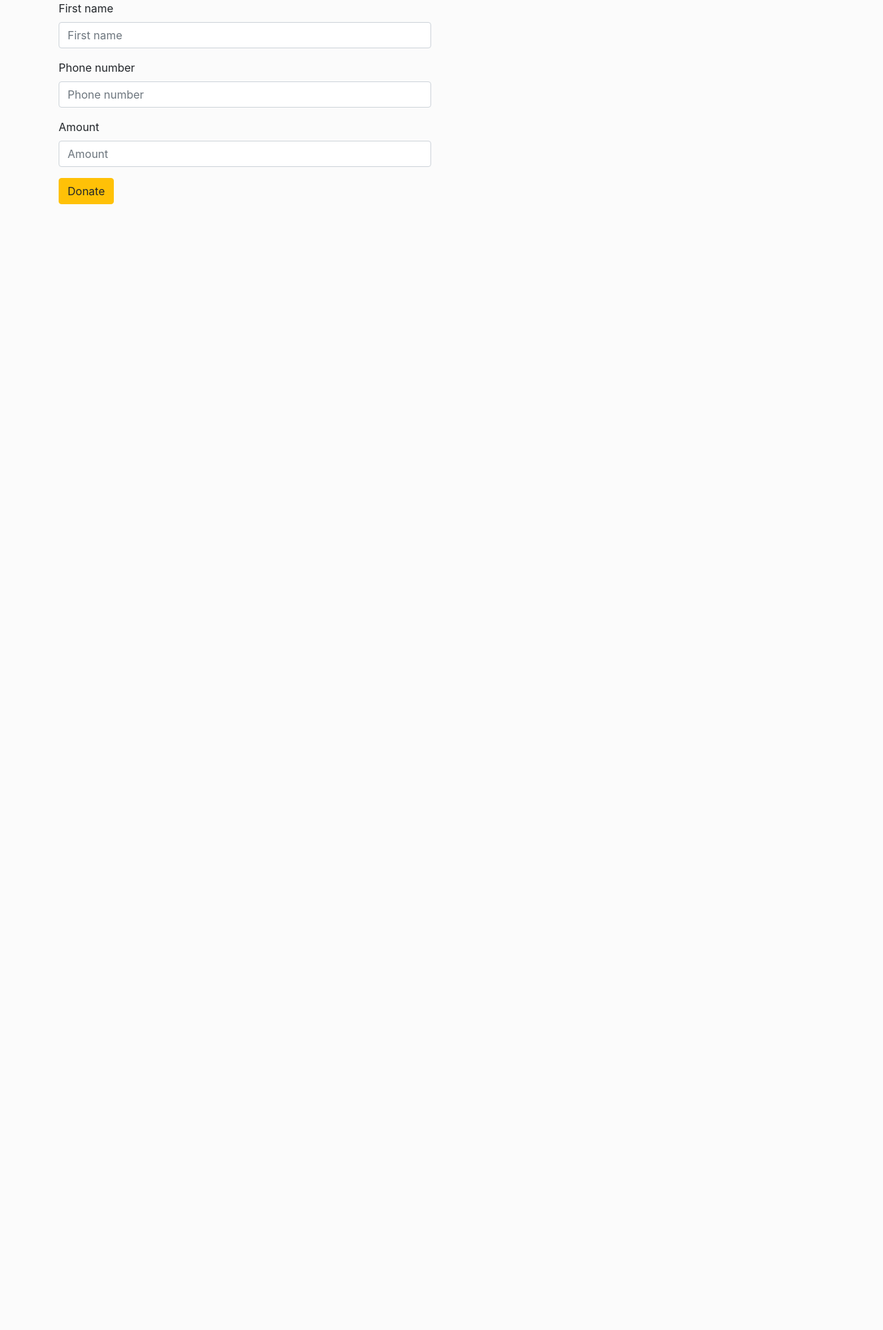
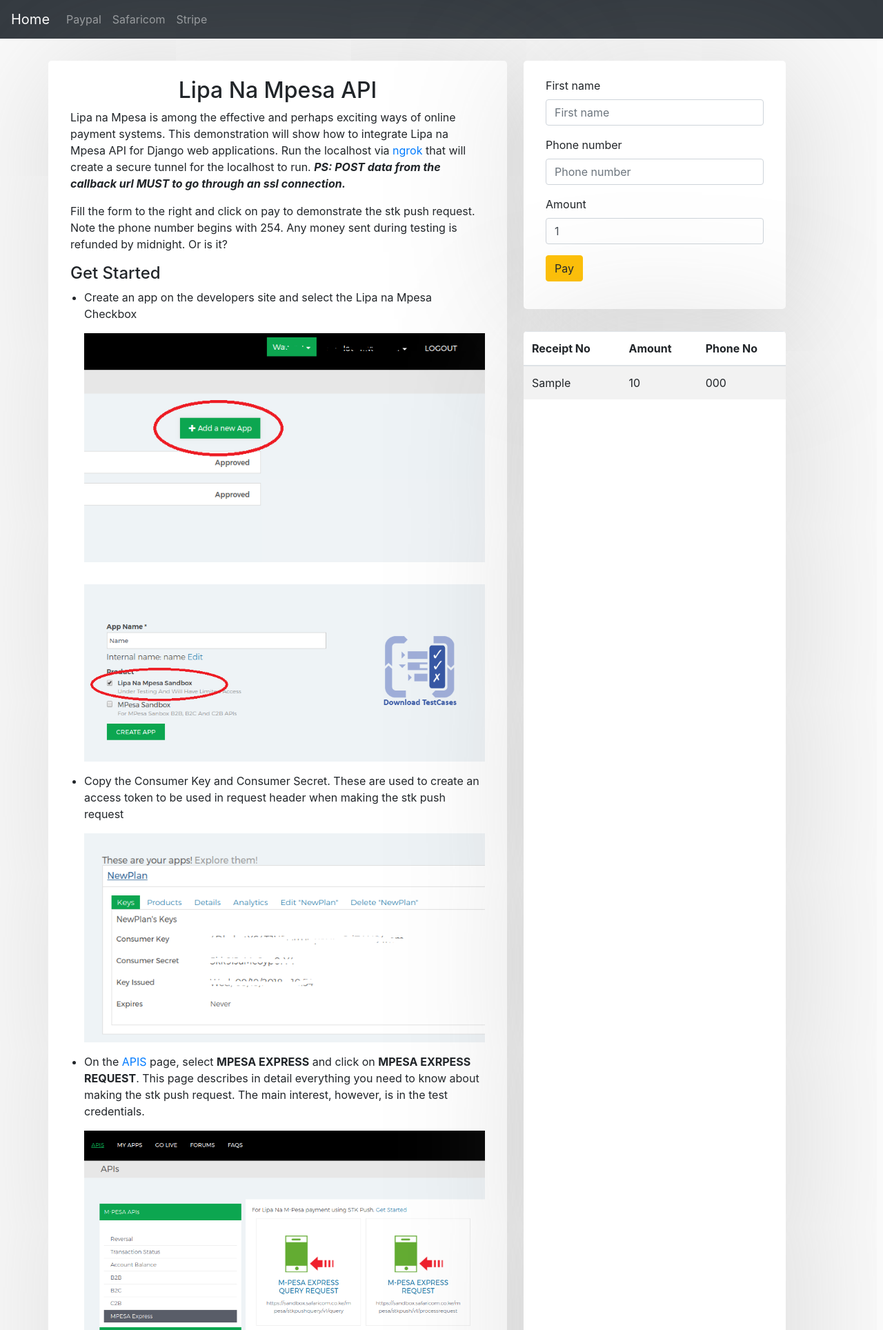
Before and after one commit to DevWaweru/PaymentSolutions, a Django app: page /safaricom/ in a window 1280 px wide. Shown: the top 1928 px of the page at 69% size. Before the commit the page ends 296 px from the top, so only its background shows below. Run offline with Django 3.2, Linux system fonts and the light colour scheme; tables that the repository leaves empty hold one stand-in row (values such as "Sample post"); some libraries are stand-ins or nearby versions.

Commit message:
- Add till number to settings and env file - Add successful and unsuccessful transfer tables to the database - Add verify payment function to handle the callback url and add information to database

```diff
--- a/paypal/settings.py
+++ b/paypal/settings.py
@@ -16,7 +16,7 @@ SECRET_KEY = config('SECRET_KEY')
 # SECURITY WARNING: don't run with debug turned on in production!
 DEBUG = config('DEBUG', default=False, cast=bool)
 
-ALLOWED_HOSTS = ['192.168.100.15', 'localhost', '127.0.0.1', '.herokuapp.com']
+ALLOWED_HOSTS = ['192.168.100.15', 'localhost', '127.0.0.1', '.herokuapp.com', '.ngrok.io']
 
 # Activation period of user account
 ACCOUNT_ACTIVATION_DAYS = 2
@@ -154,3 +154,4 @@ ACCESS_TOKEN=config('ACCESS_TOKEN')
 INITIATOR_PASS = config('INITIATOR_PASS')
 CONSUMER_KEY=config('CONSUMER_KEY')
 CONSUMER_SECRET=config('CONSUMER_SECRET')
+TILL_NO=config('TILL_NO')
--- a/safaricom/admin.py
+++ b/safaricom/admin.py
@@ -1,5 +1,7 @@
 from django.contrib import admin
-from .models import MpesaPayment
+from .models import MpesaPayment, SuccessfulTransfer, UnsuccessfulTransfer
 
 # Register your models here.
 admin.site.register(MpesaPayment)
+admin.site.register(SuccessfulTransfer)
+admin.site.register(UnsuccessfulTransfer)
--- a/safaricom/views.py
+++ b/safaricom/views.py
@@ -1,11 +1,11 @@
 from django.shortcuts import render
-import requests
+import requests, json
 from django.conf import settings
 from datetime import datetime
 from base64 import b64encode
 from .credentials import get_access_token, get_response, verify_response
 from django.http import JsonResponse, HttpResponse
-from .models import MpesaPayment
+from .models import MpesaPayment, SuccessfulTransfer, UnsuccessfulTransfer
 from .forms import PaymentForm
 from django.views.decorators.csrf import csrf_exempt
 
@@ -27,17 +27,18 @@ def create_time():
 def safaricom(request):
     title = 'Safaricom'
     payment_form = PaymentForm()
-    # print(dir(request))
+    transactions = SuccessfulTransfer.all_transactions()
+
     return render(request, 'safaricom/mpesa.html',{
         'title':title,
         'form':payment_form,
+        'transactions':transactions,
     })
 
 def create_payment(request):
     f_name = request.POST.get('first_name')
     p_number = request.POST.get('phone_number')
     amount = request.POST.get('amount')
-    print(request.POST)
     new_payment = MpesaPayment(first_name=f_name, phone_number=p_number, amount=amount)
     new_payment.save()
 
@@ -48,40 +49,41 @@ def create_payment(request):
     api_url = "https://sandbox.safaricom.co.ke/mpesa/stkpush/v1/processrequest"
     headers = {"Authorization": f"Bearer {access_token}"}
     request = {
-        "BusinessShortCode": "174379",
-        "Password": (b64encode(f'{174379}{settings.INITIATOR_PASS}{create_time()}'.encode('ascii'))).decode('ascii'),
+        "BusinessShortCode": settings.TILL_NO,
+        "Password": (b64encode(f'{settings.TILL_NO}{settings.INITIATOR_PASS}{create_time()}'.encode('ascii'))).decode('ascii'),
         "Timestamp": create_time(),
         "TransactionType": "CustomerPayBillOnline",
         "Amount": amount,
         "PartyA": p_number,
-        "PartyB": "174379",
+        "PartyB": settings.TILL_NO,
         "PhoneNumber": p_number,
-        "CallBackURL": "https://payments-solutions.herokuapp.com/safaricom/verify_payment/",
+        "CallBackURL": f"https://{request.get_host()}/safaricom/verify_payment/",
         "AccountReference": "NewPlan",
         "TransactionDesc": "Thank you"
     }
     response = get_response(api_url, request, headers)
     print (response.text)
-    # print((b64encode(f'{174379}{settings.INITIATOR_PASS}{time_stamp}'.encode('ascii'))).decode('ascii'))
-    # return redirect('verify_payment')
-    return JsonResponse({'success':f'{response.text}'})
+
+    return JsonResponse({'success':'SUccess'})
 
 @csrf_exempt
 def verify_payment(request):
-    print(request.META.get('HTTP_X_FORWARDED_FOR'))
-    # print(request.META)
-    data = requests.get(request).json()['hooks']
-    print(data)
-    # access_token = "Access-Token"
-    # api_url = "https://sandbox.safaricom.co.ke/mpesa/stkpushquery/v1/query"
-    # headers = {"Authorization": f"Bearer {access_token}"}
-    # request = { "BusinessShortCode": "174379" ,
-    #         "Password": (b64encode(f'{174379}{settings.INITIATOR_PASS}{create_time()}'.encode('ascii'))).decode('ascii'),
-    #         "Timestamp": create_time(),
-    #         "CheckoutRequestID": "ws_CO_DMZ_79608579_20092018190450068"
-    # }
+    raw_data = request.body.decode('utf-8')
+    data = json.loads(raw_data)
+    result_code = data['Body']['stkCallback']['ResultCode']
+    merchant_request_id = data['Body']['stkCallback']['MerchantRequestID']
+    checkout_request_id = data['Body']['stkCallback']['CheckoutRequestID']
+    # entry to database
+    if result_code == 0:
+        amount = data['Body']['stkCallback']['CallbackMetadata']['Item'][0]['Value']
+        receipt_no = data['Body']['stkCallback']['CallbackMetadata']['Item'][1]['Value']
+        transaction_date = data['Body']['stkCallback']['CallbackMetadata']['Item'][3]['Value']
+        phone_number = data['Body']['stkCallback']['CallbackMetadata']['Item'][4]['Value']
+        success_transfer = SuccessfulTransfer(merchant_id=merchant_request_id, checkout_request_id=checkout_request_id, result_code=result_code, mpesa_receipt_no=receipt_no, amount=amount, transaction_date=transaction_date,phone_number=phone_number)
+        success_transfer.save()
+    else:
+        description = data['Body']['stkCallback']['ResultDesc']
+        fail_transfer = UnsuccessfulTransfer(merchant_id=merchant_request_id, checkout_request_id=checkout_request_id, result_code=result_code, result_description=description)
+        fail_transfer.save()
 
-    # response = verify_response(api_url, request, headers)
-
-    # print (response.text)
-    return JsonResponse(request.POST)
+    return HttpResponse(request.body.decode('utf-8'))
--- a/static/css/main.css
+++ b/static/css/main.css
@@ -25,6 +25,7 @@ body {
     border-color: #007bff00;
     width: 12rem;
 }
+
 .btn-primary:hover {
     border-radius: 2px;
     color: #fff;
@@ -33,3 +34,37 @@ body {
     border-color: #007bff00;
     width: 12rem;
 }
+
+.texts {
+    padding: 1.5rem 2rem;
+    background: white;
+    border-radius: 5px;
+    /* border: 1px solid #8d8d8d94; */
+    box-shadow: 11px 12px 203px 3px #8080804f;
+    margin-bottom: 2rem;
+}
+
+.top {
+    margin-top: 2rem;
+}
+
+.img-demo {
+    width: 100%;
+    margin: 1rem 0;
+}
+
+.texts.results {
+    padding: 0;
+}
+
+a:hover {
+    text-decoration: none;
+}
+
+@media(min-width:765px) {
+    .texts.results {
+        padding: 0;
+        height: 141.5rem;
+        overflow-y: scroll;
+    }
+}
--- /dev/null
+++ b/static/js/scripts.js
@@ -0,0 +1,2 @@
+$(document).ready(function(){
+});
--- /dev/null
+++ b/templates/navbar.html
@@ -0,0 +1,20 @@
+<nav class="navbar navbar-expand-lg navbar-dark bg-dark">
+    <a class="navbar-brand" href="/">Home</a>
+    <button class="navbar-toggler" type="button" data-toggle="collapse" data-target="#navbarText" aria-controls="navbarText"
+        aria-expanded="false" aria-label="Toggle navigation">
+        <span class="navbar-toggler-icon"></span>
+    </button>
+    <div class="collapse navbar-collapse" id="navbarText">
+        <ul class="navbar-nav mr-auto">
+            <li class="nav-item">
+                <a class="nav-link" href="/paypal/">Paypal <span class="sr-only">(current)</span></a>
+            </li>
+            <li class="nav-item">
+                <a class="nav-link" href="/safaricom/">Safaricom</a>
+            </li>
+            <li class="nav-item">
+                <a class="nav-link" href="#">Stripe</a>
+            </li>
+        </ul>
+    </div>
+</nav>
--- a/templates/paypal/paypal.html
+++ b/templates/paypal/paypal.html
@@ -1,6 +1,7 @@
 {% extends 'base.html' %}
 
 {% block content %}
+{% include 'navbar.html' %}
 <div class="container">
     <div class="row">
         <div class="col-md-12">
--- a/templates/safaricom/mpesa.html
+++ b/templates/safaricom/mpesa.html
@@ -1,17 +1,71 @@
 {% extends 'base.html' %}
 {% load bootstrap4 %}
+{% load static %}
 
 {% block content %}
-<div class="container">
+{% include 'navbar.html' %}
+<div class="container top">
     <div class="row">
-        <div class="col-md-6">
-            <form action="{% url 'create_payment' %}" method="POST" id="donate">
-                {% csrf_token %}
-                {% bootstrap_form form %}
-                <div class="form-group">
-                    <input type="submit" class="btn btn-warning" value="Donate">
+        <div class="col-md-7 texts mr-4">
+            <h2 class="text-center">Lipa Na Mpesa API</h2>
+            <p>Lipa na Mpesa is among the effective and perhaps exciting ways of online payment systems. This demonstration will show how to integrate Lipa na Mpesa API for Django web applications. Run the localhost via <a href="https://ngrok.com/docs" target="_blank">ngrok</a> that will create a secure tunnel for the localhost to run. <em><strong>PS: POST data from the callback url MUST to go through an ssl connection. </strong></em></p>
+            <p>Fill the form to the right and click on pay to demonstrate the stk push request. Note the phone number begins with 254. Any money sent during testing is refunded by midnight. Or is it? </p>
+            <h4> Get Started </h4>
+            <ul style="padding-inline-start: 20px;">
+                <li>
+                    <p class="mb-0">Create an app on the developers site and select the Lipa na Mpesa Checkbox</p>
+                    <img class="img-demo" src="{% static 'images/mpesaapi/s1.png' %}" alt="s1 loading">
+                    <img src="{% static 'images/mpesaapi/s2.png' %}" alt="s2 loading" class="img-demo">
+                </li>
+                <li>
+                    <p class="mb-0">Copy the Consumer Key and Consumer Secret. These are used to create an access token to be used in request header when making the stk push request</p>
+                    <img src="{% static 'images/mpesaapi/s3.png' %}" alt="s3 loading" class="img-demo">
+                </li>
+                <li>
+                    <p class="mb-0">On the <a href="https://developer.safaricom.co.ke/apis-explorer" target="_blank">APIS</a> page, select <strong>MPESA EXPRESS</strong> and click on <strong>MPESA EXRPESS REQUEST</strong>. This page describes in detail everything you need to know about making the stk push request. The main interest, however, is in the test credentials.</p>
+                    <img src="{% static 'images/mpesaapi/s4.png' %}" alt="s4 loading" class="img-demo">
+                    <img src="{% static 'images/mpesaapi/s5.png' %}" alt="s5 loading" class="img-demo">
+                </li>
+                <li>
+                    <p class="mb-0">The <em>Lipa na Mpesa Online Shortcode</em> and <em>Lipa na Mpesa Online Passkey</em> are the important variables for the API. The <em>Lipa na Mpesa Online Shortcode</em> is the TILL_NUMBER and <em>Lipa na Mpesa Online Passkey</em> is the INITIATOR_PASS </p>
+                    <img src="{% static 'images/mpesaapi/s6.png' %}" alt="s6 loading" class="img-demo">
+                </li>
+            </ul>
+        </div>
+        <div class="col-md-4">
+            <div class="row">
+                <div class="col-md-12 texts">
+                    <form action="{% url 'create_payment' %}" method="POST" id="donate">
+                        {% csrf_token %}
+                        {% bootstrap_form form %}
+                        <div class="form-group">
+                            <input type="submit" class="btn btn-warning" value="Pay">
+                        </div>
+                    </form>
                 </div>
-            </form>
+                <div class="col-md-12 texts results">
+                    <table class="table table-striped">
+                        <thead>
+                            <tr>
+                                <th>Receipt No</th>
+                                <th>Amount</th>
+                                <th>Phone No</th>
+                            </tr>
+                        </thead>
+                        <tbody>
+                            {% for transaction in transactions %}
+                            <tr>
+                                <td>{{transaction.mpesa_receipt_no}}</td>
+                                <td> {{transaction.amount}} </td>
+                                <td> {{transaction.phone_number|truncatechars:11}} </td>
+                            </tr>
+                            {% empty %}
+                            <p class="text-center">No transactions yet</p>
+                            {% endfor %}
+                        </tbody>
+                    </table>
+                </div>
+            </div>
         </div>
     </div>
 </div>
@@ -30,17 +84,11 @@
             'data': form.serialize(),
             'dataType': 'json',
             'success': function (data) {
-                // $('#success-modal').modal('show')
-                // setTimeout(function () {
-                //     $('#success-modal').modal('hide')
-                // }, 2000)
                 alert(data['success'])
             }
         })
         $('#id_first_name').val('');
         $('#id_phone_number').val('');
-        $('#id_amount').val('');
-
     })
 </script>
 {% endblock %}
```
Also changed, not shown: safaricom/models.py (+30 -1 lines), safaricom/migrations/0003_auto_20180922_0056.py (added), safaricom/migrations/0004_successfultransfer_amount.py (added), safaricom/migrations/0005_auto_20180922_0120.py (added), safaricom/migrations/0006_auto_20180923_1831.py (added), static/images/mpesaapi/s1.png (added), static/images/mpesaapi/s2.png (added), static/images/mpesaapi/s3.png (added), static/images/mpesaapi/s4.png (added), static/images/mpesaapi/s5.png (added), static/images/mpesaapi/s6.png (added), 1 other file.
